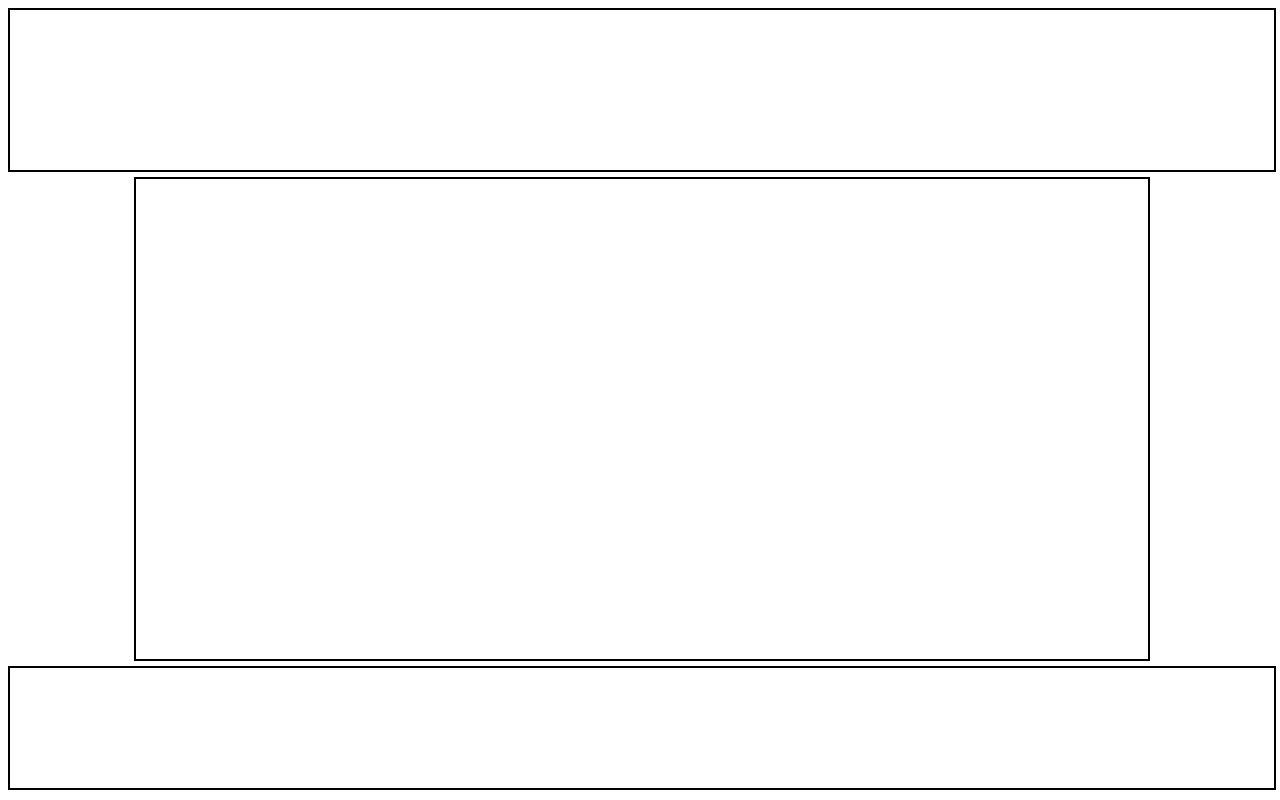
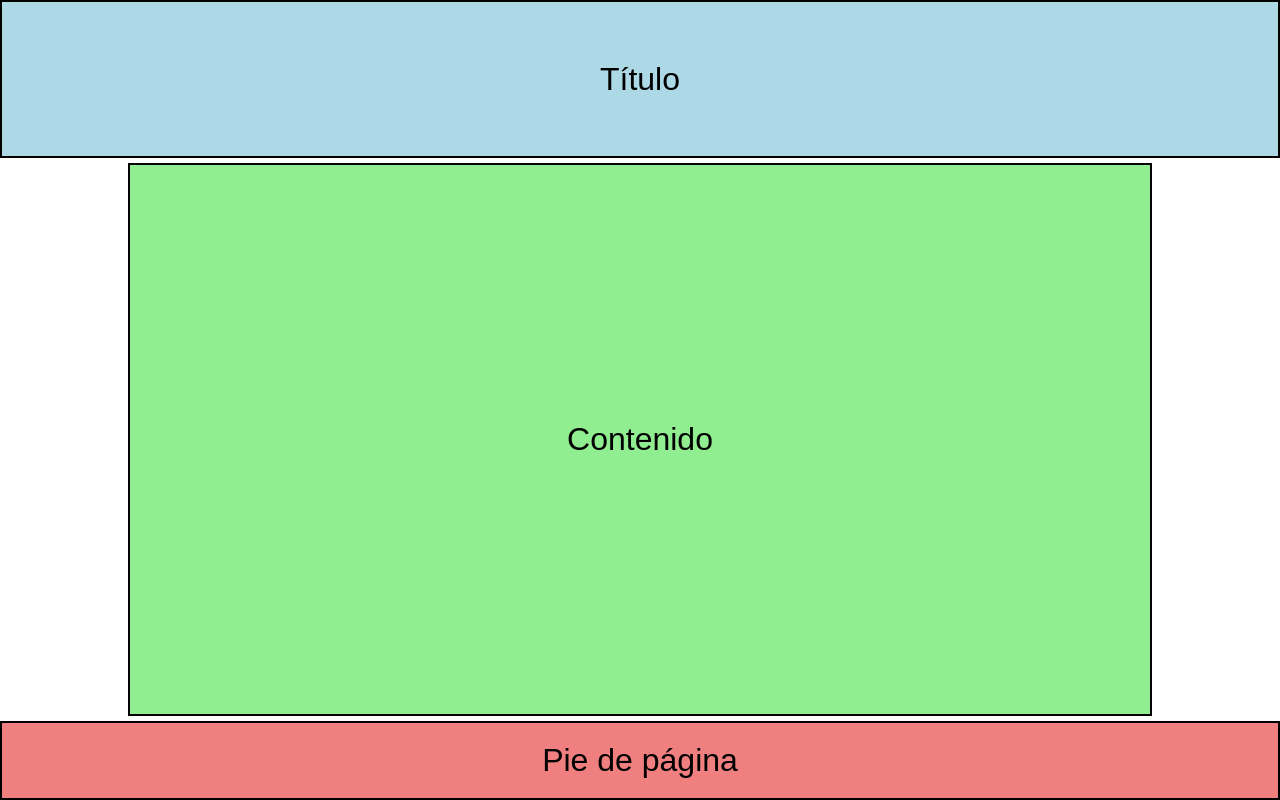
Before and after one commit to jaceituno16/EjerciciosAW, a plain HTML site: page Ejercicio01_Maquetacion/index.html in a window 1280 px wide. Drawn offline with Linux system fonts and the light colour scheme.

Commit message:
ejercicio maquetación 1

```diff
--- a/Ejercicio01_Maquetacion/estilo1.css
+++ b/Ejercicio01_Maquetacion/estilo1.css
@@ -1,5 +1,5 @@
 
-header {
+/*header {
     width: 100%;
     height: 20vh;
     border: 2px solid black;
@@ -19,4 +19,92 @@ footer {
     width: 100%;
     border: 2px solid black;
     height: 15vh;
+}*/
+
+body {
+    margin: 0;
+    font-family: Arial, sans-serif;
 }
+
+.grid {
+    display: grid;
+    grid-template-areas:
+        "title"
+        "main"
+        "footer";
+    grid-template-columns: 100%;
+    grid-template-rows: 20% 70% 10%;
+    gap: 5px;
+    height: calc(100vh - 10px); /* Ajusta la altura total: al 100% de la pantalla le quito los gaps (5px cada uno)*/
+    box-sizing: border-box; /* Incluye el padding y border en el tamaño total */
+}
+
+.title {
+    grid-area: title;
+    background-color: lightblue;
+    border: 2px solid black;
+    box-sizing: border-box;
+    width: 100%;
+    height: 100%;
+    font-size: 2rem;
+    display: flex;
+    align-items: center;
+    justify-content: center;
+}
+
+.main {
+    grid-area: main;
+    background-color: lightgreen;
+    border: 2px solid black;
+    box-sizing: border-box;
+    width: 80%;
+    margin-left: 10%;
+    margin-right: 10%;
+    font-size: 2rem;
+    display: flex;
+    align-items: center;
+    justify-content: center;
+}
+
+.footer {
+    grid-area: footer;
+    background-color: lightcoral;
+    border: 2px solid black;
+    box-sizing: border-box;
+    font-size: 2rem;
+    display: flex;
+    align-items: center;
+    justify-content: center;
+}
+
+.logo{
+    display: none;
+}
+
+.nav{
+    display: none;
+}
+
+.login{
+    display: none;
+}
+
+.options{
+    display: none;
+}
+
+.article1{
+    display: none;
+}
+
+.article2{
+    display: none;
+}
+
+.search{
+    display: none;
+}
+
+.news{
+    display: none;
+}
--- a/Ejercicio01_Maquetacion/index.html
+++ b/Ejercicio01_Maquetacion/index.html
@@ -8,21 +8,21 @@
 <body>
 
     <div class="grid">
-        <header>
-            <div class="logo"></div>
-            <div class="tittle"></div>
+        <header class="header">
+            <div class="logo">Logo</div>
+            <div class="title">Título</div>
         </header>
-        <nav>
-            <div class="login"></div>
+        <nav class="nav"> Barra de navegación
+            <div class="login">Login</div>
         </nav>
-        <div class="options"></div>
-        <main>
-            <div class="search"></div>
-            <div class="news"></div>
+        <div class="options">Opciones</div>
+        <main class="main"> Contenido
+            <div class="search">Búsqueda</div>
+            <div class="news">Noticias</div>
         </main>
-        <div class="article1"></div>
-        <div class="article2"></div>
-        <footer></footer>
+        <div class="article1">Artículo 1</div>
+        <div class="article2">Artículo 2</div>
+        <footer class="footer">Pie de página</footer>
     </div>
 
 </body>
```
